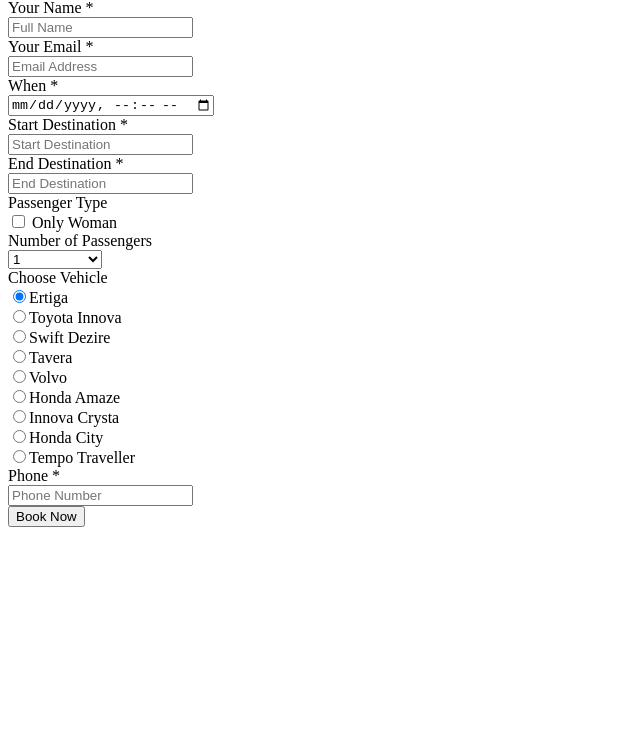
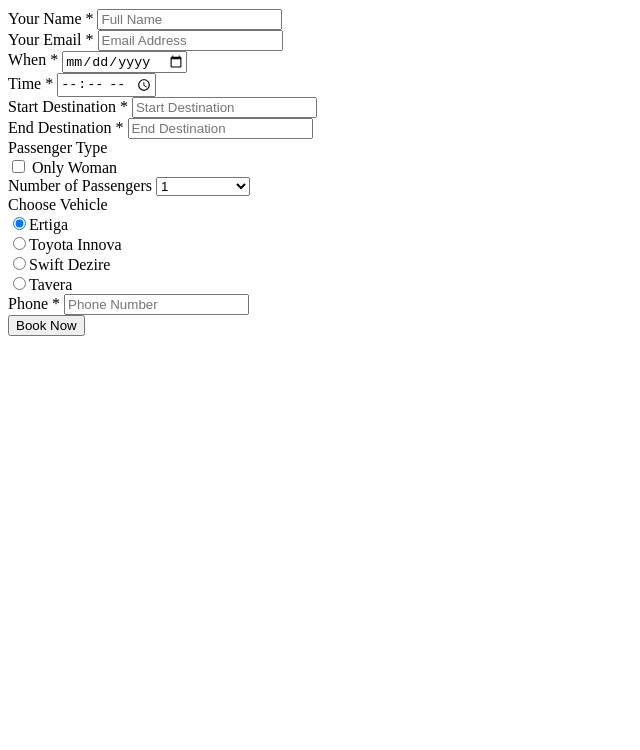
Before and after one commit to kthakz19/demo, a plain HTML site: page index.html in a window 1280 px wide. Shown: the part 50-800 px from the top of the page, without its empty margins (0-640 px from the left). Drawn offline with Linux system fonts and the light colour scheme.

Commit message:
Update index.html

```diff
--- a/index.html
+++ b/index.html
@@ -1,64 +1,57 @@
+<!DOCTYPE html>
+<html lang="en">
+
+<head>
+    <meta charset="UTF-8">
+    <meta name="viewport" content="width=device-width, initial-scale=1.0">
+    <title>Book Taxi Now</title>
+</head>
+
+<body>
     <section class="book-taxi" id="book-taxi">
         <div class="container">
             <div class="row justify-content-center">
                 <div class="col-md-6">
                     <h3 class="header book-now">Book Taxi Now</h3>
-                <form id="contact-formdata" name="contact-formdata" class="form-horizontal">
-
+                    <form id="contact-formdata" name="contact-formdata" class="form-horizontal" method="get">
                         <div class="form-group">
-                        <label for="txtName" class="control-label label-left col-xs-3">Your Name *</label>
-                        <div class="col-xs-9">
-                            <input type="text" class="form-control" id="txtName" name="txtName" placeholder="Full Name"
-                                required />
+                            <label for="txtName">Your Name *</label>
+                            <input type="text" class="form-control" id="txtName" name="txtName" placeholder="Full Name" required />
                         </div>
+                        <div class="form-group">
+                            <label for="txtEmail">Your Email *</label>
+                            <input type="email" class="form-control" id="txtEmail" name="txtEmail" placeholder="Email Address" required />
+                        </div>
+                        <div class="form-group">
+                            <label for="app_date">When *</label>
+                            <input type="date" class="form-control" id="app_date" name="app_date" required />
+                        </div>
+                        <div class="form-group">
+                            <label for="time">Time *</label>
+                            <input type="time" class="form-control" id="time" name="time" placeholder="Time" required />
+                        </div>
+                        <div class="form-group">
+                            <label for="strtDest">Start Destination *</label>
+                            <input type="text" class="form-control" id="strtDest" name="strtDest" placeholder="Start Destination" required />
+                        </div>
+                        <div class="form-group">
+                            <label for="endDest">End Destination *</label>
+                            <input type="text" class="form-control" id="endDest" name="endDest" placeholder="End Destination" required />
                         </div>
 
+                        <!-- New Passenger Type Toggle -->
                         <div class="form-group">
-                        <label for="txtEmail" class="control-label label-left col-xs-3">Your Email *</label>
-                        <div class="col-xs-9">
-                            <input type="email" class="form-control" id="txtEmail" name="txtEmail"
-                                placeholder="Email Address" required />
+                            <label>Passenger Type</label>
+                            <div class="form-check form-switch">
+                                <input class="form-check-input" type="checkbox" id="singleWomanToggle" name="singleWoman" onclick="toggleMessage()">
+                                <label class="form-check-label" for="singleWomanToggle">Only Woman</label>
                             </div>
+                            <p id="safetyMessage" style="color: green; display: none;">Don't Worry, Empowering Women with Secure Rides With Online TaxiCab</p>
                         </div>
 
+                        <!-- New Number of Passengers Field -->
                         <div class="form-group">
-                        <label for="app_date" class="control-label label-left col-xs-3">When *</label>
-                        <div class="col-xs-9">
-                            <input type="datetime-local" class="form-control" id="app_date" name="app_date" required />
-                        </div>
-                    </div>
-
-                    <div class="form-group">
-                        <label for="strtDest" class="control-label label-left col-xs-3">Start Destination *</label>
-                        <div class="col-xs-9">
-                            <input type="text" class="form-control" id="strtDest" name="strtDest"
-                                placeholder="Start Destination" required />
-                        </div>
-                    </div>
-
-                    <div class="form-group">
-                        <label for="endDest" class="control-label label-left col-xs-3">End Destination *</label>
-                        <div class="col-xs-9">
-                            <input type="text" class="form-control" id="endDest" name="endDest"
-                                placeholder="End Destination" required />
-                        </div>
-                    </div>
-
-                    <div class="form-group">
-                        <label class="control-label label-left col-xs-3">Passenger Type</label>
-                        <div class="col-xs-9">
-                            <div class="form-check form-switch">
-                                <input class="form-check-input" type="checkbox" id="singleWomanToggle"
-                                    name="singleWoman" />
-                                <label class="form-check-label" for="singleWomanToggle">Only Woman</label>
-                            </div>
-                        </div>
-                    </div>
-
-                    <div class="form-group">
-                        <label for="numPassengers" class="control-label label-left col-xs-3">Number of
-                            Passengers</label>
-                        <div class="col-xs-9">
+                            <label for="numPassengers">Number of Passengers</label>
                             <select class="form-control" id="numPassengers" name="numPassengers">
                                 <option value="1">1</option>
                                 <option value="2">2</option>
@@ -67,60 +60,30 @@
                                 <option value="more_than_4">More than 4</option>
                             </select>
                         </div>
-                    </div>
 
                         <div class="form-group">
-                        <label class="control-label label-left col-xs-3">Choose Vehicle</label>
-                        <div class="col-xs-9">
+                            <label>Choose Vehicle</label>
                             <div class="radio">
-                                <label><input type="radio" id="selVehicle" name="selVehicle" value="Suzuki Ertiga"
-                                        checked>Ertiga</label>
+                                <label><input type="radio" id="selVehicle" name="selVehicle" value="Suzuki Ertiga" checked>Ertiga</label>
                             </div>
                             <div class="radio">
-                                <label><input type="radio" id="selVehicle" name="selVehicle"
-                                        value="toyota innova">Toyota Innova</label>
+                                <label><input type="radio" id="selVehicle" name="selVehicle" value="toyota innova">Toyota Innova</label>
                             </div>
                             <div class="radio">
-                                <label><input type="radio" id="selVehicle" name="selVehicle" value="swift dezire">Swift
-                                    Dezire</label>
+                                <label><input type="radio" id="selVehicle" name="selVehicle" value="swift dezire">Swift Dezire</label>
                             </div>
                             <div class="radio">
-                                <label><input type="radio" id="selVehicle" name="selVehicle"
-                                        value="Tavera">Tavera</label>
-                            </div>
-                            <div class="radio">
-                                <label><input type="radio" id="selVehicle" name="selVehicle" value="Volvo">Volvo</label>
-                            </div>
-                            <div class="radio">
-                                <label><input type="radio" id="selVehicle" name="selVehicle" value="honda Amaze">Honda
-                                    Amaze</label>
-                            </div>
-                            <div class="radio">
-                                <label><input type="radio" id="selVehicle" name="selVehicle"
-                                        value="Innova Crysta">Innova Crysta</label>
-                            </div>
-                            <div class="radio">
-                                <label><input type="radio" id="selVehicle" name="selVehicle" value="Honda City">Honda
-                                    City</label>
-                            </div>
-                            <div class="radio">
-                                <label><input type="radio" id="selVehicle" name="selVehicle"
-                                        value="Tempo Traveller">Tempo Traveller</label>
-                            </div>
+                                <label><input type="radio" id="selVehicle" name="selVehicle" value="Tavera">Tavera</label>
                             </div>
                         </div>
 
                         <div class="form-group">
-                        <label for="txtContactNo" class="control-label label-left col-xs-3">Phone *</label>
-                        <div class="col-xs-9">
-                            <input type="tel" class="form-control" id="txtContactNo" name="txtContactNo"
-                                placeholder="Phone Number" required />
-                        </div>
+                            <label for="txtContactNo">Phone *</label>
+                            <input type="tel" class="form-control" id="txtContactNo" name="txtContactNo" placeholder="Phone Number" required />
                         </div>
 
                         <div class="form-group text-center">
-                        <button type="submit" title="Submit Your Message!" class="btn btn-primary" name="submit"
-                            value="Submit" onclick="sendToWhatsApp()">Book Now</button>
+                            <button type="submit" title="Submit Your Message!" class="btn btn-primary" name="submit" value="Submit">Book Now</button>
                         </div>
                     </form>
                 </div>
@@ -129,26 +92,17 @@
     </section>
 
     <script>
-    // Sending form data to Google Sheets and WhatsApp API
         document.getElementById('contact-formdata').addEventListener('submit', function (event) {
             event.preventDefault();
 
             const form = document.getElementById('contact-formdata');
             const formData = new FormData(form);
 
-        // Append data to Google Sheets
-        fetch('https://script.google.com/macros/s/AKfycbwWwziE5Z6_8b9JMfDy7OjlRARUSTVYfye0VBxBpg3chs-dO1lqbGFuIFZOUGktY2mtaA/exec', {
-            method: 'POST',
-            body: formData,
-        })
-            .then(response => response.text())
-            .then(result => {
-                if (result === 'Success') {
-                    // WhatsApp Integration
+            // Prepare the WhatsApp message
             const message = `
             Name: ${formData.get('txtName')}
             Email: ${formData.get('txtEmail')}
-            Date & Time: ${formData.get('app_date')}
+            Date & Time: ${formData.get('app_date')} ${formData.get('time')}
             Start: ${formData.get('strtDest')}
             End: ${formData.get('endDest')}
             Passenger Type: ${formData.get('singleWoman') ? 'Only Woman' : 'Mixed'}
@@ -157,23 +111,37 @@
             Phone: ${formData.get('txtContactNo')}
           `;
 
-                    fetch('https://script.google.com/macros/s/AKfycbwWwziE5Z6_8b9JMfDy7OjlRARUSTVYfye0VBxBpg3chs-dO1lqbGFuIFZOUGktY2mtaA/exec', { // Replace with your WhatsApp API endpoint
+            // URL encode the message
+            const encodedMessage = encodeURIComponent(message);
+
+            // WhatsApp Number
+            const phoneNumber = '918469615007';  // Number to send WhatsApp to (in international format)
+
+            // WhatsApp URL
+            const whatsappUrl = `https://wa.me/${phoneNumber}?text=${encodedMessage}`;
+
+            // Open WhatsApp Web/App with pre-filled message
+            window.open(whatsappUrl, '_blank');
+
+            // Send the form data to Google Sheets
+            fetch('https://script.google.com/macros/s/AKfycbwWwziE5Z6_8b9JMfDy7OjlRARUSTVYfye0VBxBpg3chs-dO1lqbGFuIFZOUGktY2mtaA/exec', {
                 method: 'POST',
-                        headers: {
-                            'Content-Type': 'application/json'
-                        },
-                        body: JSON.stringify({
-                            phone: '8469615007',  // Replace with actual phone number
-                            message: message
+                body: formData,
             })
-                    })
-                        .then(response => response.json())
-                        .then(data => alert("Form submitted successfully and message sent to WhatsApp!"))
-                        .catch(error => alert("Error sending message to WhatsApp"));
+                .then(response => response.text())
+                .then(result => {
+                    if (result === 'Success') {
+                        alert("Form submitted successfully and WhatsApp message opened!");
                     } else {
                         alert('Error submitting form to Google Sheets');
                     }
                 })
-            .catch(error => alert(error.message));
+                .catch(error => {
+                    console.error('Error submitting form:', error);
+                    alert("ERROR submitting form");
+                });
         });
     </script>
+</body>
+
+</html>
```
Lines whose indentation alone changed are shown as unchanged.
